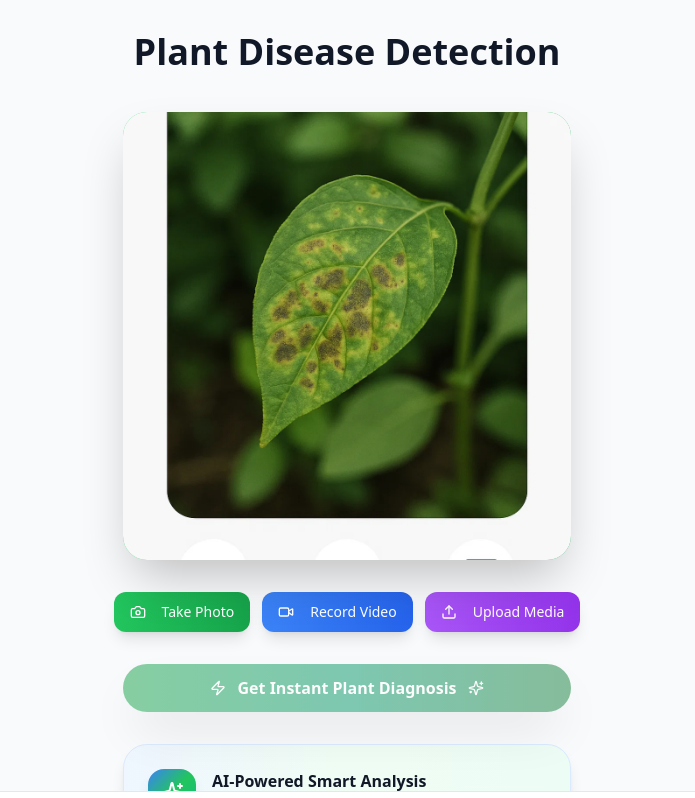
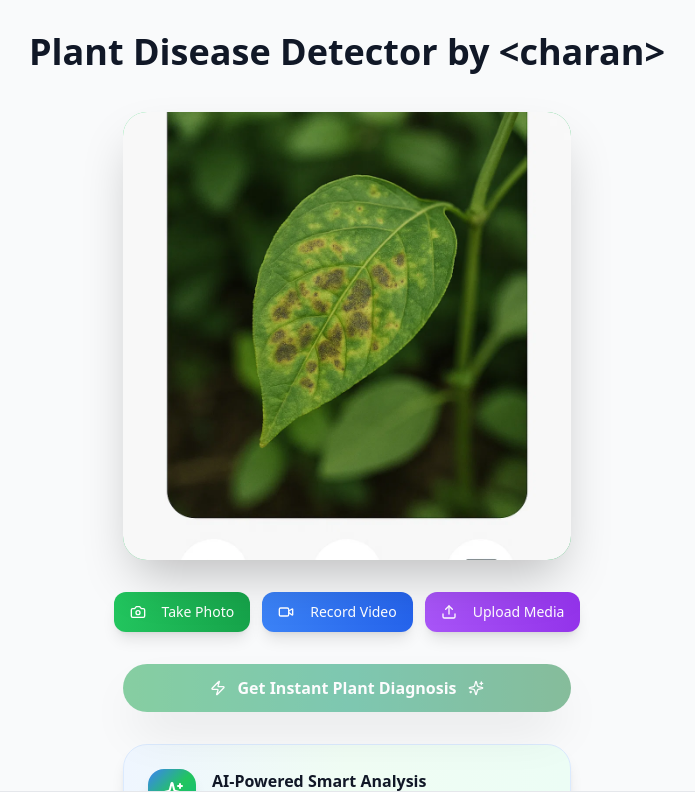
Before and after one commit to charantejayadavaerpula/plant-doctor-vedio, a React (Vite) app: page / in a window 1280 px wide. Shown: the top 798 px of the page, without its empty margins (293-988 px from the left). Built offline with nearby package versions, Linux system fonts and the light colour scheme.

Commit message:
Visual edit in Lovable
Edited UI in Lovable

```diff
--- a/src/pages/Index.tsx
+++ b/src/pages/Index.tsx
@@ -8,9 +8,7 @@ const Index = () => {
   return <div className="min-h-screen bg-gray-50 flex flex-col">
       {/* Header */}
       <div className="text-center py-8">
-        <h1 className="text-3xl sm:text-4xl font-bold text-gray-900 mb-2">
-          Plant Disease Detection
-        </h1>
+        <h1 className="text-xl sm:text-4xl font-bold text-gray-900 mb-2">Plant Disease Detector by &lt;charan&gt;</h1>
       </div>
 
       {/* Main Content */}
```
